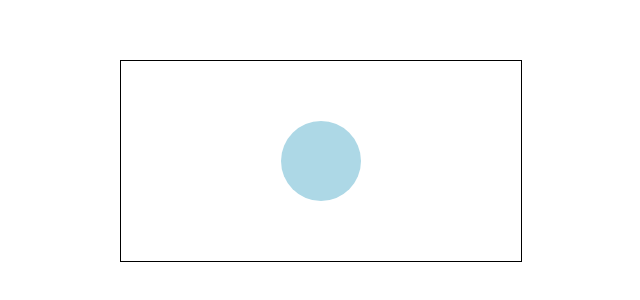
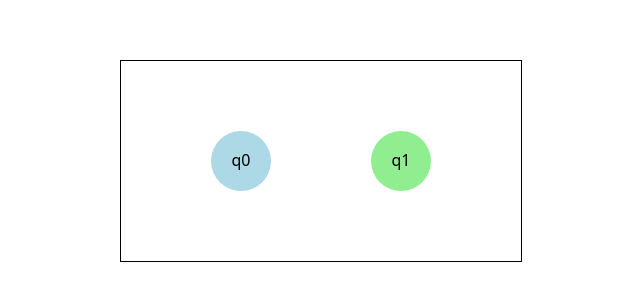
Before and after one commit to Sran012/state-machine-lab, a React (Vite) app: page / in a window 1280 px wide. Shown: the part 236-536 px from the top of the page, without its empty margins (319-959 px from the left). Built offline with nearby package versions, Linux system fonts and the light colour scheme.

Commit message:
grouping inside svg

```diff
--- a/src/components/DFACanvas.tsx
+++ b/src/components/DFACanvas.tsx
@@ -1,8 +1,20 @@
 function DFACanvas() {
     return (
-        <svg width="400" height="200" style={{ border: "1px solid black" }}>
-            <circle cx="200" cy="100" r="40" fill="lightblue" />
-        </svg>
+    <svg width="400" height="200" style={{ border: "1px solid black" }}>
+      <g>
+        <circle cx="120" cy="100" r="30" fill="lightblue" />
+        <text x="120" y="105" textAnchor="middle">
+          q0
+        </text>
+      </g>
+
+      <g>
+        <circle cx="280" cy="100" r="30" fill="lightgreen" />
+        <text x="280" y="105" textAnchor="middle">
+          q1
+        </text>
+      </g>
+    </svg>
     );
   }
 
```
